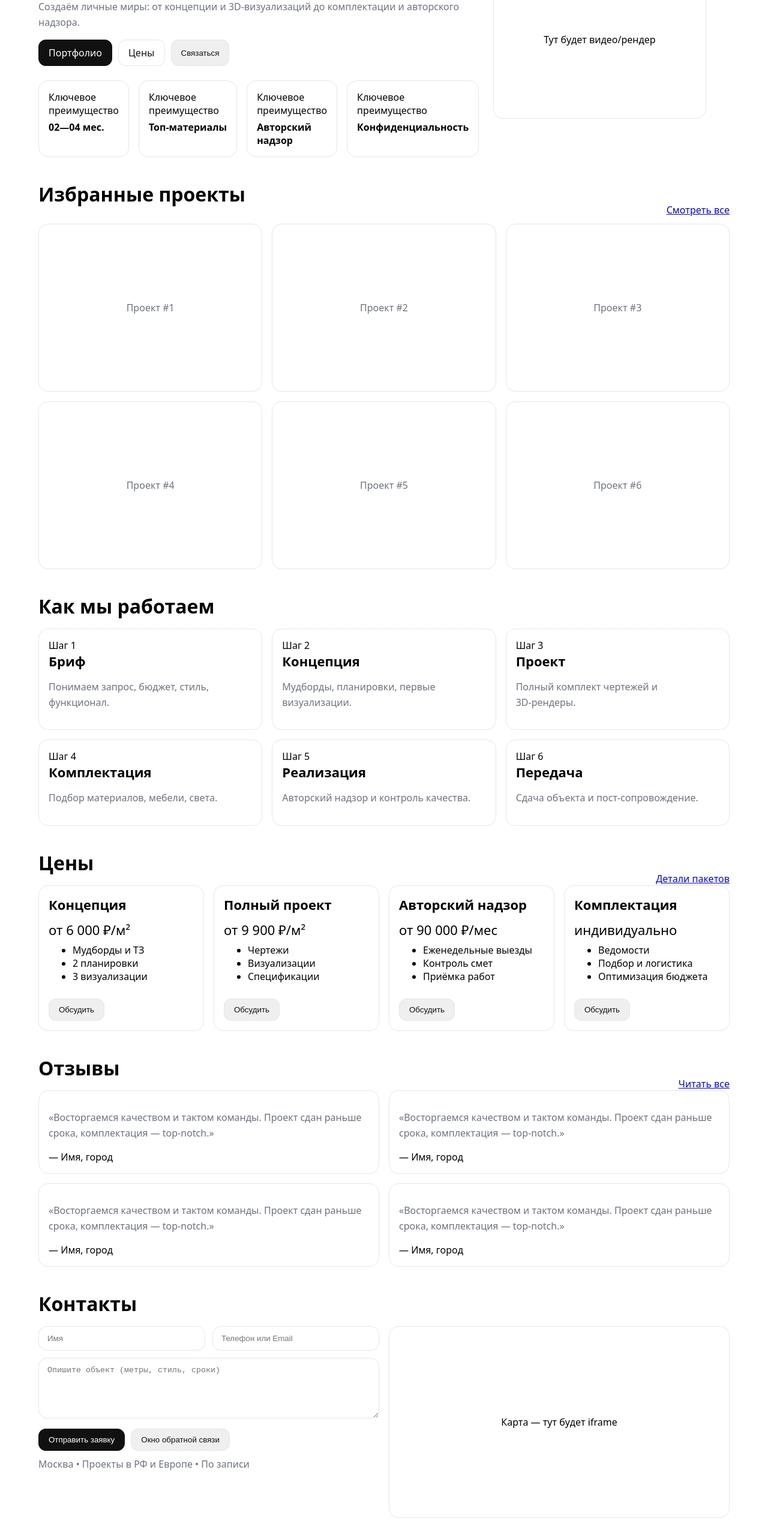
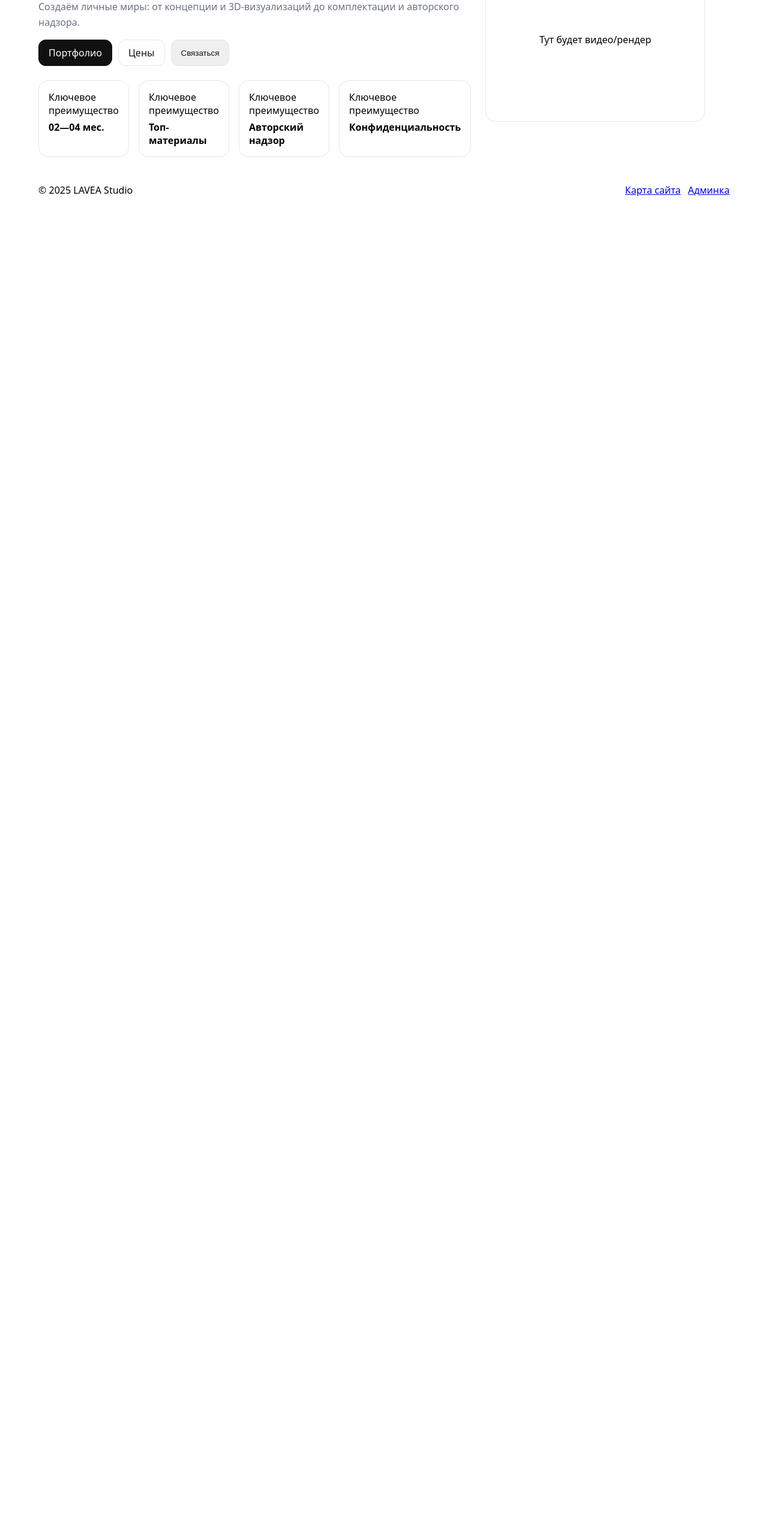
Before and after one commit to ankakisis-cloud/lavea-site, a Next.js app: page / in a window 1280 px wide. Shown: the part 220-2786 px from the top of the page at 60% size. After the commit the page ends 800 px from the top, so only its background shows below. Built offline with nearby package versions, Linux system fonts and the light colour scheme.

Commit message:
Update page.js

```diff
--- a/app/page.js
+++ b/app/page.js
@@ -1,75 +1,37 @@
+"use client";
+import Link from "next/link";
 
-import Link from "next/link"
-export default function Home(){return (<>
+function openModal() {
+  if (typeof window !== "undefined" && window.openContactModal) {
+    window.openContactModal();
+  }
+}
+
+export default function Home() {
+  return (
+    <>
       <section style={{display:'grid',gridTemplateColumns:'1.1fr .9fr',gap:24,alignItems:'center'}}>
         <div>
           <h1>LAVEA — премиальная студия интерьерного дизайна</h1>
-      <p>Создаём личные миры: от концепции и 3D‑визуализаций до комплектации и авторского надзора.</p>
+          <p>Создаём личные миры: от концепции и 3D-визуализаций до комплектации и авторского надзора.</p>
           <div style={{display:'flex',gap:10,marginTop:16,flexWrap:'wrap'}}>
             <Link className="btn dark" href="/portfolio">Портфолио</Link>
             <Link className="btn" href="/pricing">Цены</Link>
-        <button className="btn" onClick={()=>window.openContactModal?.()}>Связаться</button>
+            <button className="btn" onClick={openModal}>Связаться</button>
           </div>
           <div className="grid grid-3" style={{gridTemplateColumns:'repeat(4,1fr)',marginTop:24}}>
-        {["02—04 мес.","Топ‑материалы","Авторский надзор","Конфиденциальность"].map((x,i)=>(<div className="card" key={i}><div className="badge">Ключевое преимущество</div><div style={{fontWeight:600,marginTop:6}}>{x}</div></div>))}
+            {["02—04 мес.","Топ-материалы","Авторский надзор","Конфиденциальность"].map((x,i)=>(
+              <div className="card" key={i}>
+                <div className="badge">Ключевое преимущество</div>
+                <div style={{fontWeight:600,marginTop:6}}>{x}</div>
+              </div>
+            ))}
           </div>
         </div>
         <div className="card" style={{aspectRatio:'4/3',display:'flex',alignItems:'center',justifyContent:'center'}}>Тут будет видео/рендер</div>
       </section>
 
-  <section style={{marginTop:40}}>
-    <div style={{display:'flex',justifyContent:'space-between',alignItems:'flex-end'}}>
-      <h2>Избранные проекты</h2><Link href="/portfolio">Смотреть все</Link>
-    </div>
-    <div className="grid grid-3" style={{marginTop:12}}>
-      {Array.from({length:6}).map((_,i)=>(<div className="card" key={i} style={{aspectRatio:'4/3',display:'flex',alignItems:'center',justifyContent:'center',color:'#6b7280'}}>Проект #{i+1}</div>))}
-    </div>
-  </section>
-
-  <section style={{marginTop:40}}>
-    <h2>Как мы работаем</h2>
-    <div className="grid grid-3">
-      {[["Бриф","Понимаем запрос, бюджет, стиль, функционал."],["Концепция","Мудборды, планировки, первые визуализации."],["Проект","Полный комплект чертежей и 3D‑рендеры."],["Комплектация","Подбор материалов, мебели, света."],["Реализация","Авторский надзор и контроль качества."],["Передача","Сдача объекта и пост‑сопровождение."]].map((s,i)=>(<div className="card" key={i}><div className="badge">Шаг {i+1}</div><h3>{s[0]}</h3><p>{s[1]}</p></div>))}
-    </div>
-  </section>
-
-  <section style={{marginTop:40}}>
-    <div style={{display:'flex',justifyContent:'space-between',alignItems:'flex-end'}}>
-      <h2>Цены</h2><Link href="/pricing">Детали пакетов</Link>
-    </div>
-    <div className="grid grid-3" style={{gridTemplateColumns:'repeat(4,1fr)'}}>
-      {[{name:"Концепция",price:"от 6 000 ₽/м²",items:["Мудборды и ТЗ","2 планировки","3 визуализации"]},
-        {name:"Полный проект",price:"от 9 900 ₽/м²",items:["Чертежи","Визуализации","Спецификации"]},
-        {name:"Авторский надзор",price:"от 90 000 ₽/мес",items:["Еженедельные выезды","Контроль смет","Приёмка работ"]},
-        {name:"Комплектация",price:"индивидуально",items:["Ведомости","Подбор и логистика","Оптимизация бюджета"]},
-      ].map((p,i)=>(<div className="card" key={i}><h3>{p.name}</h3><div style={{fontSize:22,marginTop:4}}>{p.price}</div><ul className="list" style={{marginTop:8}}>{p.items.map((t,idx)=>(<li key={idx}>{t}</li>))}</ul><button className="btn" style={{marginTop:10}} onClick={()=>window.openContactModal?.()}>Обсудить</button></div>))}
-    </div>
-  </section>
-
-  <section style={{marginTop:40}}>
-    <div style={{display:'flex',justifyContent:'space-between',alignItems:'flex-end'}}>
-      <h2>Отзывы</h2><Link href="/reviews">Читать все</Link>
-    </div>
-    <div className="grid grid-2">
-      {Array.from({length:4}).map((_,i)=>(<div className="card" key={i}><p>«Восторгаемся качеством и тактом команды. Проект сдан раньше срока, комплектация — top‑notch.»</p><div className="badge" style={{marginTop:6}}>— Имя, город</div></div>))}
-    </div>
-  </section>
-
-  <section style={{marginTop:40}} id="contacts-inline">
-    <h2>Контакты</h2>
-    <div className="grid grid-2">
-      <div>
-        <div style={{display:'grid',gridTemplateColumns:'1fr 1fr',gap:12}}>
-          <input placeholder="Имя"/><input placeholder="Телефон или Email"/>
-        </div>
-        <textarea rows={5} placeholder="Опишите объект (метры, стиль, сроки)" style={{marginTop:12}}/>
-        <div style={{display:'flex',gap:10,marginTop:12,flexWrap:'wrap'}}>
-          <button className="btn dark">Отправить заявку</button>
-          <button className="btn" onClick={()=>window.openContactModal?.()}>Окно обратной связи</button>
-        </div>
-        <p style={{marginTop:10}}>Москва • Проекты в РФ и Европе • По записи</p>
-      </div>
-      <div className="card" style={{aspectRatio:'16/9',display:'flex',alignItems:'center',justifyContent:'center'}}>Карта — тут будет iframe</div>
-    </div>
-  </section>
-</>)}
+      {/* остальной код секций оставь как был, только у кнопок используй onClick={openModal} */}
+    </>
+  );
+}
```
Lines whose indentation alone changed are shown as unchanged.
